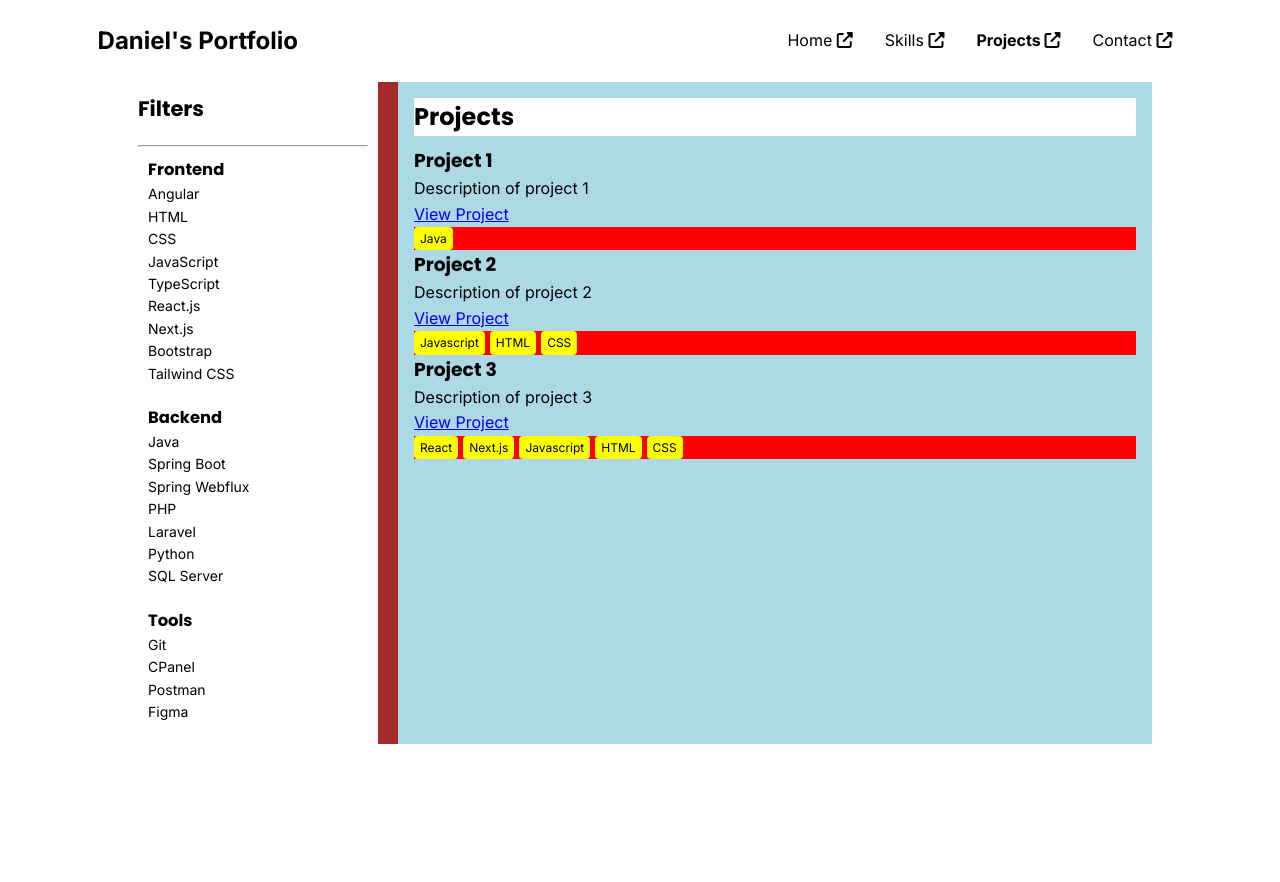
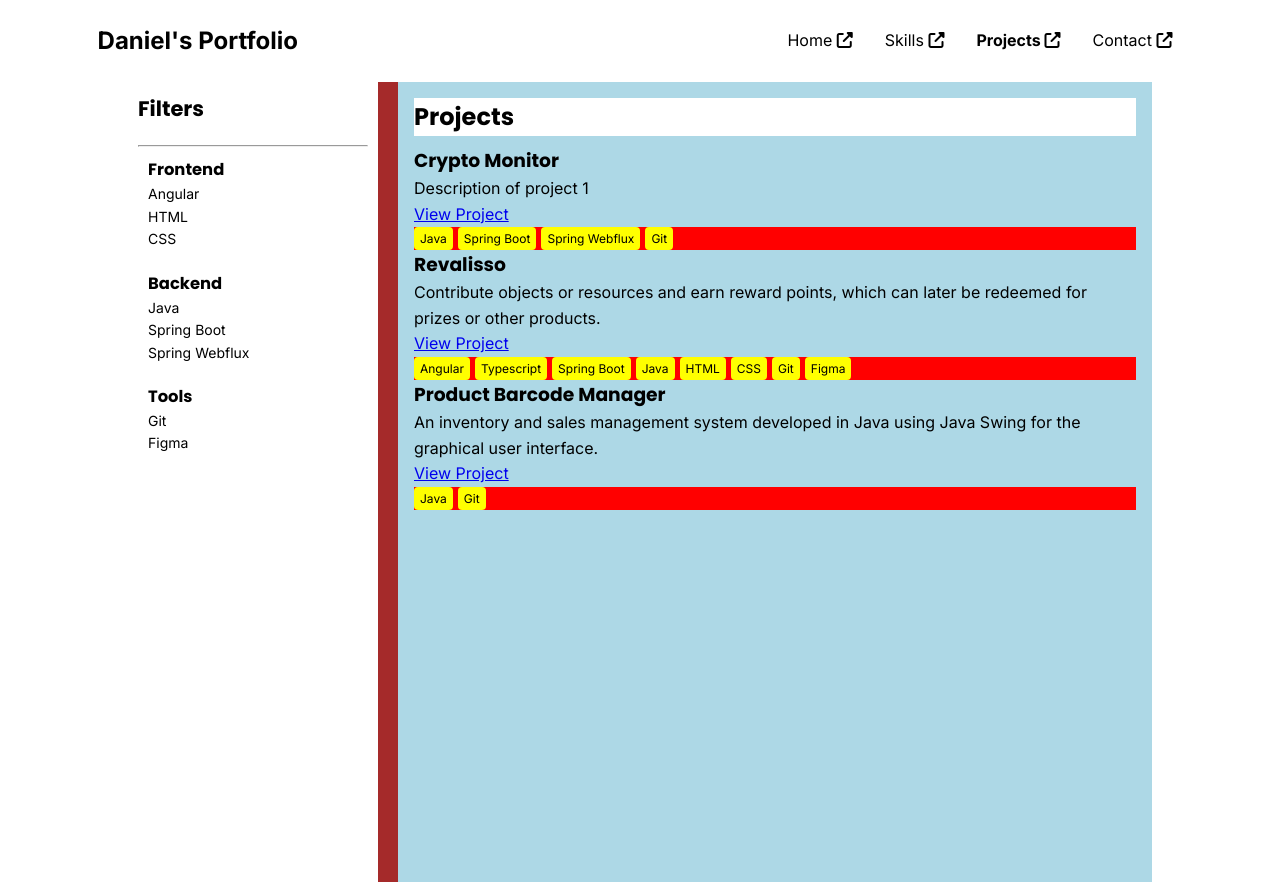
Before and after one commit to Daniee19/Portfolio, an Angular app: page /projects in a window 1280 px wide. Before the commit the page ends 800 px from the top, so only its background shows below. Built offline with nearby package versions, Linux system fonts and the light colour scheme.

Commit message:
feat(projects): agregar más modularidad en project, y un poco más de personalización

```diff
--- a/src/app/features/projects/projects.component.css
+++ b/src/app/features/projects/projects.component.css
@@ -25,7 +25,8 @@
     background-color: lightblue;
     width: 100%;
     padding: 1rem;
-
+    height:100vh;
+    overflow-y: auto;
 }
 
 .filtros-seleccionados {
@@ -50,6 +51,7 @@
 
 .filtros-section {
     display: none;
+    height:100vh;
 }
 
 .filtros-section.active {
--- a/src/app/features/projects/projects.component.ts
+++ b/src/app/features/projects/projects.component.ts
@@ -1,6 +1,7 @@
 import { Component } from '@angular/core';
 import { CommonModule } from '@angular/common';
 import { SKILLS } from '../skills/skills.data';
+import { PROJECTS } from './projects.data';
 type SkillCategory = 'frontend' | 'backend' | 'tools';
 interface Skill {
   name: string;
@@ -31,25 +32,19 @@ export class ProjectsComponent {
   constructor() {
     console.log('🆕 componente creado');
   }
+  //ORIGINAL
+  allProjects = PROJECTS.allProjects;
+  allNombresTecnologias = this.allProjects.flatMap(project => project.tecnologias);
 
-  //Copia inicial
+  //Copia inicial de SKILLS
   filters = {
-    frontend: [...SKILLS.frontend],
-    backend: [...SKILLS.backend],
-    tools: [...SKILLS.tools]
+    frontend: [...SKILLS.frontend.filter(comparando => this.allNombresTecnologias.includes(comparando.name))],
+    backend: [...SKILLS.backend.filter(comparando => this.allNombresTecnologias.includes(comparando.name))],
+    tools: [...SKILLS.tools.filter(comparando => this.allNombresTecnologias.includes(comparando.name))]
   };
 
-  //ORIGINAL
-  allProjects = [
-    { name: 'Project 1', tecnologias: ["Java"], description: 'Description of project 1', link: '#' },
-    { name: 'Project 2', tecnologias: ["Javascript", "HTML", "CSS"], description: 'Description of project 2', link: '#' },
-    { name: 'Project 3', tecnologias: ["React", "Next.js", "Javascript", "HTML", "CSS"], description: 'Description of project 3', link: '#' }
-  ];
-
-
-
-
   //LO QUE SE MUESTRA EN PANTALLA
+  //Copia de todos los proyectos
   projects = [...this.allProjects];
 
   applyFilters() {
@@ -62,13 +57,18 @@ export class ProjectsComponent {
     //Sino no se muestra porque va a buscar en el selectedTechnologies y daría false, ya que se usa un some para verificarlo
     const selectedNames = this.selectedTechnologies.map(skill => skill.name);
 
+    //* Se recorre la lista original de proyectos y se filtran aquellos
+    //* cuya lista de tecnologías contenga al menos una tecnología seleccionada por el usuario
+
+
+    //? Es decir que si el this.allProjects.filter(project => es "true") entonces se sigue manteniento, y si es false se oculta, esta es otra forma, en lugar de hacer la comparación * filter(s => s !== skill) * que es similar en cuanto a logica de true o false
     return this.projects = this.allProjects.filter(project =>
       project.tecnologias.some(tech => selectedNames.includes(tech))
     );
   }
 
   selectFilter(skill: Skill) {
-    // Se está creando un nuevo array sin el skill seleccionado
+    // Se está creando un nuevo array sin el skill seleccionado //Si son diferentes que se muestre, sino que se borre
     this.filters[skill.category] = this.filters[skill.category].filter(s => s !== skill);
     this.selectedTechnologies.push(skill);
 
--- /dev/null
+++ b/src/app/features/projects/projects.data.ts
@@ -0,0 +1,7 @@
+export const PROJECTS = {
+    allProjects: [
+        { name: 'Crypto Monitor', tecnologias: ["Java", "Spring Boot", "Spring Webflux", "Git"], description: 'Description of project 1', link: 'https://github.com/Daniee19/CryptoMonitor' },
+        { name: 'Revalisso', tecnologias: ["Angular", "Typescript", "Spring Boot", "Java", "HTML", "CSS", "Git", "Figma"], description: 'Contribute objects or resources and earn reward points, which can later be redeemed for prizes or other products.', link: 'https://github.com/Daniee19/Revalisso' },
+        { name: 'Product Barcode Manager', tecnologias: ["Java", "Git"], description: 'An inventory and sales management system developed in Java using Java Swing for the graphical user interface.', link: 'https://github.com/Daniee19/ProductBarcodeManager' }
+    ]
+}
```
